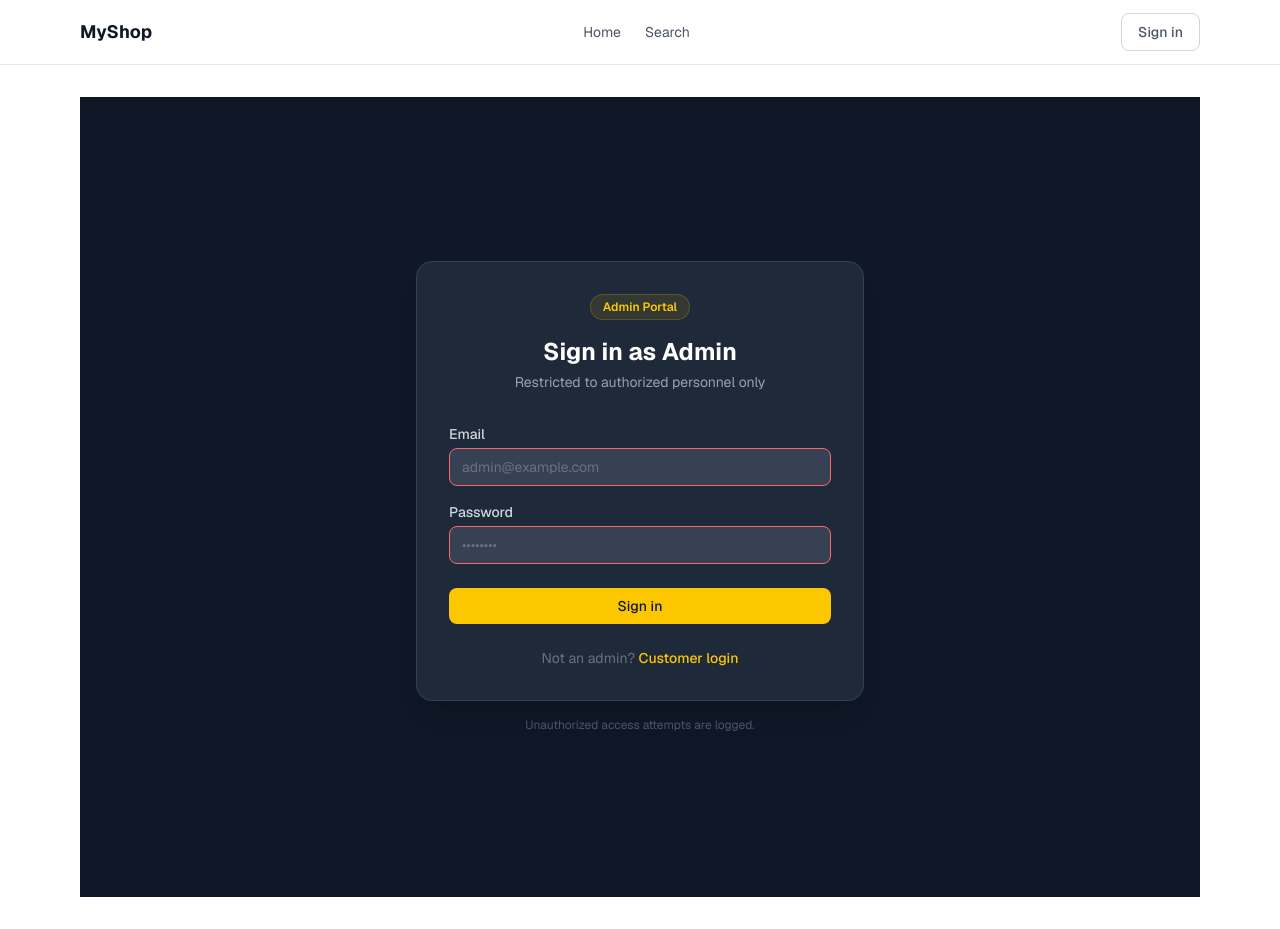
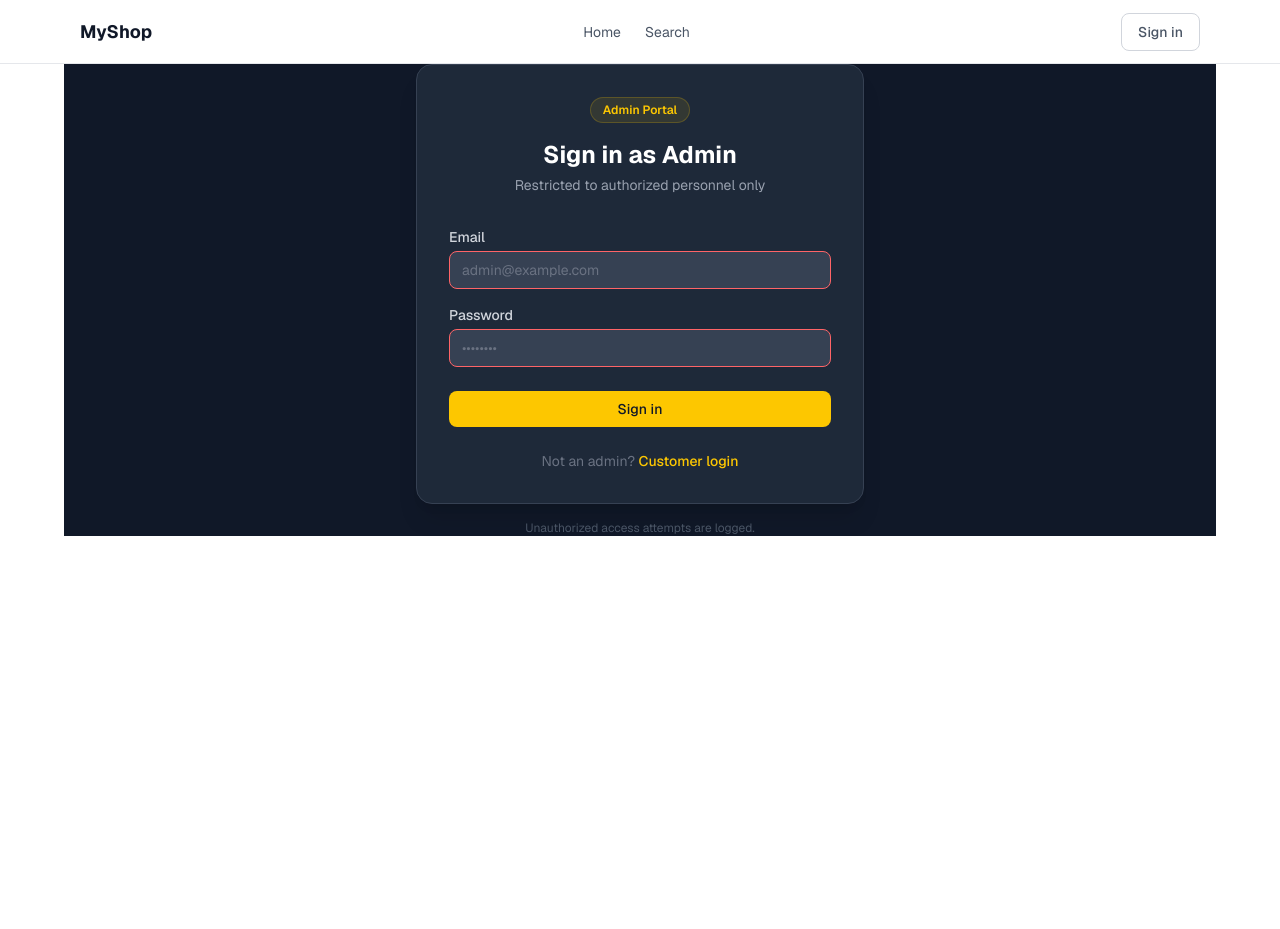
Before and after one commit to sujitroy7/Ctruh-assessment, a Next.js app in the folder client/: page /admin/login in a window 1280 px wide. After the commit the page ends 800 px from the top, so only its background shows below. Built offline with nearby package versions, Linux system fonts and the light colour scheme; no server answers.

Commit message:
Create default layout for all users

```diff
--- a/client/app/admin/login/page.tsx
+++ b/client/app/admin/login/page.tsx
@@ -90,7 +90,7 @@ export default function AdminLoginPage() {
   }
 
   return (
-    <div className="min-h-screen bg-gray-900 flex items-center justify-center px-4">
+    <div className="bg-gray-900 flex items-center justify-center px-4">
       <div className="w-full max-w-md">
         {/* Card — dark theme to visually distinguish from customer login */}
         <div className="bg-gray-800 rounded-2xl shadow-xl border border-gray-700 p-8">
--- a/client/app/layout.tsx
+++ b/client/app/layout.tsx
@@ -18,12 +18,14 @@ export default function RootLayout({
 }) {
   return (
     <html lang="en">
-      <body className={geist.className}>
-        <SessionProvider>
-          <Navbar />
-          <main className="max-w-6xl mx-auto px-4 py-8">{children}</main>
-        </SessionProvider>
-      </body>
+      <SessionProvider>
+        <body className={geist.className}>
+          <div className="grid grid-rows-[64px_1fr] min-h-svh">
+            <Navbar />
+            <main className="max-w-6xl mx-auto w-full">{children}</main>
+          </div>
+        </body>
+      </SessionProvider>
     </html>
   );
 }
--- a/client/components/layout/Navbar.tsx
+++ b/client/components/layout/Navbar.tsx
@@ -10,7 +10,7 @@ export default function Navbar() {
   const loading = status === "loading";
 
   return (
-    <nav className="bg-white border-b border-gray-200 sticky top-0 z-50">
+    <nav className="bg-white border-b border-gray-200 z-50 h-16">
       <div className="max-w-6xl mx-auto px-4 h-16 flex items-center justify-between">
         {/* Logo */}
         <Link href="/" className="text-lg font-bold text-gray-900">
```
